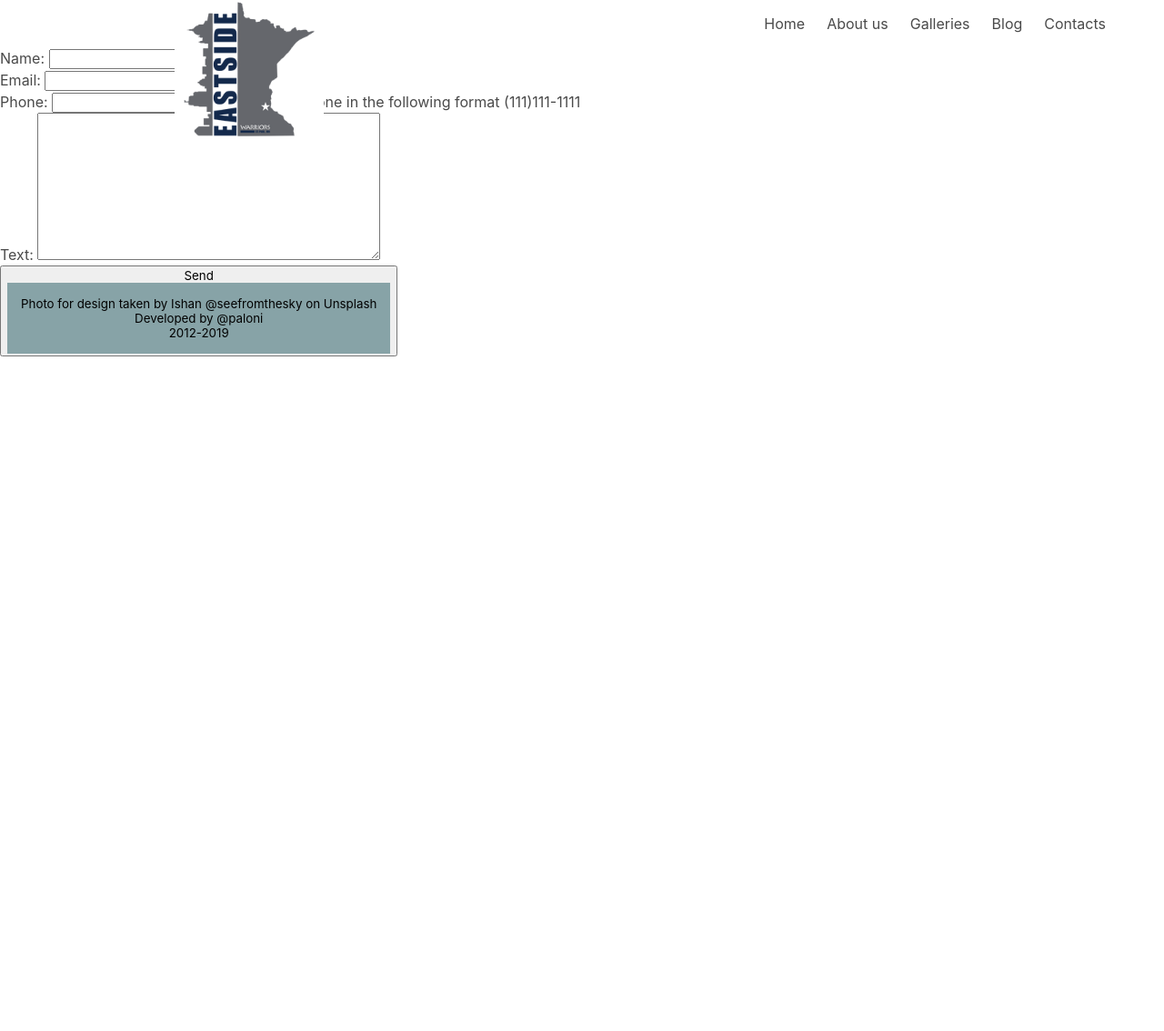
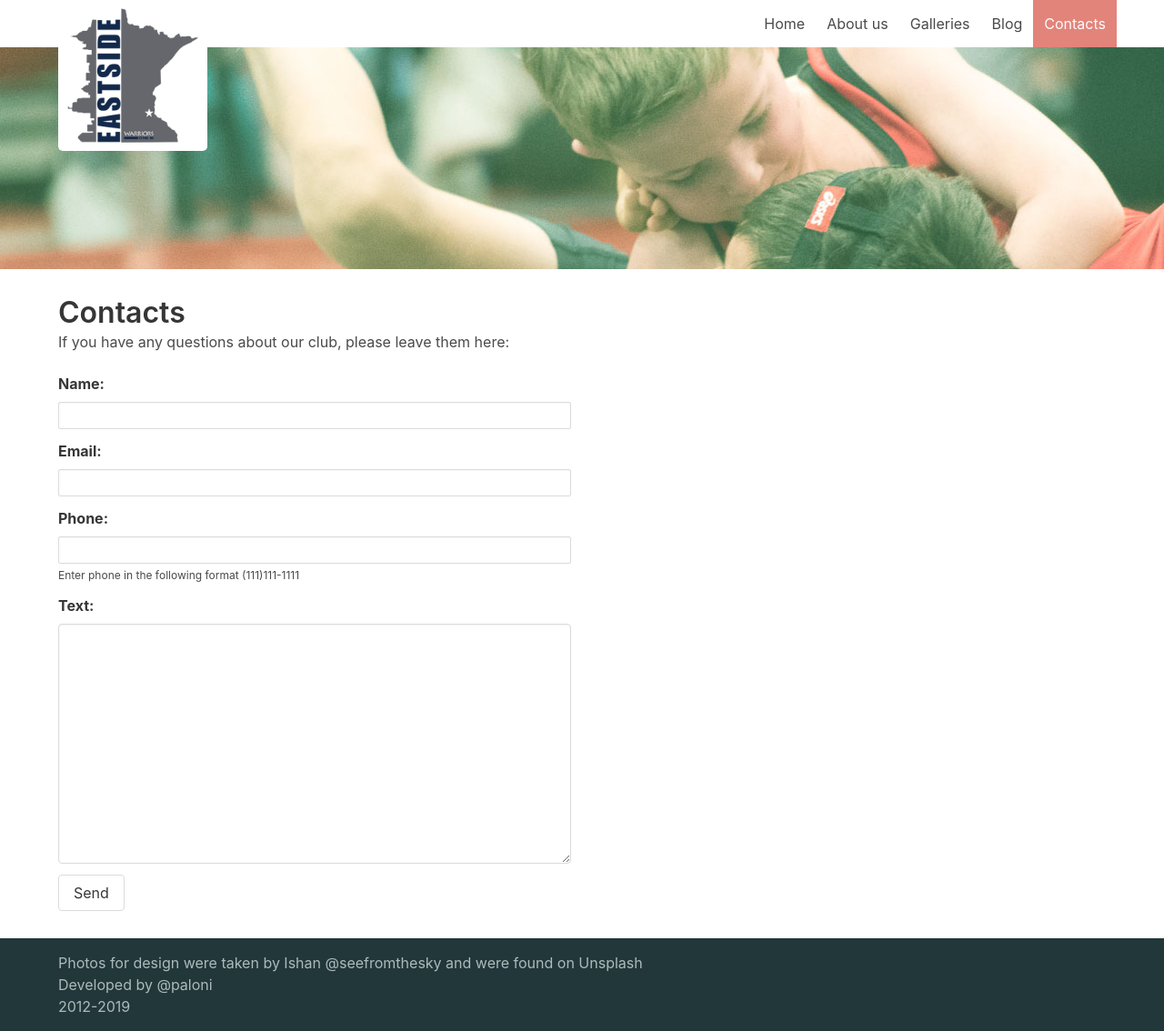
Before and after one commit to aaksionau/eswc, a Django app: page /contacts/ in a window 1280 px wide. Shown: the whole page at 91% size. Before the commit the page ends 392 px from the top, so only its background shows below. Run offline with Django 3.2, Linux system fonts and the light colour scheme.

Commit message:
Home and contact pages

```diff
--- /dev/null
+++ b/club/context.py
@@ -0,0 +1,7 @@
+from django.conf import settings
+
+
+def add_settings(request):
+    context = {'analytics_id': settings.GOOGLE_ANALYTICS}
+
+    return context
--- a/club/forms.py
+++ b/club/forms.py
@@ -1,4 +1,4 @@
-from django.forms import ModelForm
+from django.forms import ModelForm, forms
 from django.core.mail import send_mail
 from django.template.loader import render_to_string
 from django.conf import settings
--- a/club/templates/club/feedback.html
+++ b/club/templates/club/feedback.html
@@ -1,9 +1,57 @@
-{% extends "base.html" %}
+{% extends "secondary_base.html" %}
 {% block main %}
-        {% include "_messages.html" with messages=messages %}
-        <form action="" method="post" >
-            {% csrf_token %}
-            {{form.as_p}}
-            <button type="submit">Send</form>
-        </form>
+{{ block.super }}
+    <div class="container page">
+        <div class="columns">
+            <div class="column">
+                <h2 class="title">Contacts</h2>
+                <h4 class="subtitle is-6">If you have any questions about our club, please leave them here:</h4>
+                {% include "_messages.html" with messages=messages %}
+                {% if form.errors %}
+                    <article class="message is-danger">
+                        <div class="message-header">
+                            <p>Please correct those errors:</p>
+                            <button class="delete" aria-label="delete"></button>
+                        </div>
+                        <ul class="list">
+                            {% for field, errors in form.errors.items %}
+                                <li>Field [{{ field }}]: {{ errors|join:", "}}</li>
+                            {% endfor %}
+                        </ul>
+                    </article>
+                {% endif %}
+                <form action="" method="post" >
+                    {% csrf_token %}
+                    <div class="field">
+                        <label class="label" for="id_name">Name:</label>
+                        <div class="control is-small">
+                            <input class="input is-small" type="text" name="name" maxlength="50" required id="id_name">
+                        </div>
+                    </div>
+                    <div class="field">
+                        <label class="label" for="id_email">Email:</label>
+                        <div class="control is-small">
+                            <input class="input is-small" type="email" name="email" maxlength="254" required id="id_email">
+                        </div>
+                    </div>
+                    <div class="field">
+                        <label class="label" for="id_phone">Phone:</label>
+                        <div class="control is-small">
+                            <input class="input is-small" type="text" name="phone" maxlength="14" required id="id_phone">
+                        </div>
+                        <p class="help">Enter phone in the following format (111)111-1111</p>
+                    </div>
+                    <div class="field">
+                        <label class="label" for="id_text">Text:</label>
+                        <div class="control is-small">
+                            <textarea class="textarea" name="text" cols="40" rows="10" required id="id_text">
+                            </textarea>
+                        </div>
+                    </div>
+                    <button class="button" type="submit">Send</form>
+                </form>
+            </div>
+            <div class="column"></div>
+        </div>
+    </div>
 {% endblock main %}
--- a/club/templates/club/galleries.html
+++ b/club/templates/club/galleries.html
@@ -3,7 +3,7 @@
     {% for gallery in galleries %}
         <div class="gallery" style="background-image:url('/media/{{gallery.main_image}}')">
             <div class="details">
-                <h3><a href="{% url 'galleries:detail' gallery.slug %}" title="{{gallery.title}}"> {{gallery.title}}</a></h3>
+                <h3><a class="has-text-dark" href="{% url 'galleries:detail' gallery.slug %}" title="{{gallery.title}}"> {{gallery.title}}</a></h3>
                 <p class="subtitle is-7">{{gallery.date|date:'F t Y'}}<br/>{{gallery.author}}</p>
             </div>
         </div>
--- a/eswc/settings/base.py
+++ b/eswc/settings/base.py
@@ -56,6 +56,8 @@ TEMPLATES = [
                 'django.template.context_processors.request',
                 'django.contrib.auth.context_processors.auth',
                 'django.contrib.messages.context_processors.messages',
+
+                'club.context.add_settings',
             ],
         },
     },
@@ -120,7 +122,7 @@ MEDIA_URL = '/media/'
 
 GOOGLE_API_CLIENT_ID = config('GOOGLE_API_CLIENT_ID')
 GOOGLE_API_CLIENT_SECRET = config('GOOGLE_API_CLIENT_SECRET')
-
+GOOGLE_ANALYTICS = config('GOOGLE_ANALYTICS')
 
 FEEDBACK_RECIPIENTS = ['alexei.aksenov@gmail.com']
 MAX_ZIP_FILE_SIZE = 50  # MB
--- a/static/css/site.css
+++ b/static/css/site.css
@@ -1,19 +1,28 @@
 .logo{
-  position: absolute;
-  left: 15%;
   background-color: white;
   z-index: 100;
   padding: 0 7px;
   border-radius: 5px;
+  display: inline-block;
+  margin-top: -45px;
+  position: absolute;
 }
 .page__main-image{
   background-image: url('/static/img/main_image.jpg');
   height: 500px;
   width: 100%;
+  position: absolute;
+}
+.secondary_page__main-image{
+  background-image: url('/static/img/secondary_image.jpg');
+  height: 244px;
+  width: 100%;
+  position: absolute;
 }
 .coaches_list{
   display: flex;
   flex-flow: row wrap;
+  justify-content: center;
 }
 .coaches_list p{
   margin-bottom: 0;
@@ -22,19 +31,26 @@
   margin:50px 0;
   padding:20px 0;
 }
+.about {
+  margin-top: 500px;
+}
 .coach{
   background-repeat: no-repeat;
   background-position: center;
-  height: 215px;
+  height: 150px;
   background-size: cover;
 }
 .card {
-  width:250px;
-  margin-right: 10px;
-  margin-bottom: 10px;
+  width: 220px;
+  margin-right: 29px;
+  margin-bottom: 20px;
+}
+.coaches_list .card-content{
+  padding: 1rem;
 }
 .schedule{
   background-image: url('/static/img/schedule.jpg');
+  background-attachment:fixed;
 }
 .table {
   color: #fff;
@@ -82,7 +98,8 @@ section h1, .container h1{
   background-size: cover;
 }
 .galleries {
-  background-color: #69ada2;
+  background-image:url('/static/img/photo_background.jpg');
+  background-attachment:fixed;
   padding: 40px;
 }
 .galleries_list{
@@ -99,13 +116,24 @@ section h1, .container h1{
   background-repeat: no-repeat;
   background-size: cover;
   margin: 5px;
+  cursor: pointer;
 }
 .gallery .details {
   background-color: #fff;
-  opacity: 0.8;
+  opacity: 0.9;
   padding: 11px;
+  display: none;
 }
 footer{
-  background-color: #87a3a7;
+  background-color: #21373a;
   padding:15px;
+  color: #aebabb;
 }
+.page{
+  padding:30px 0;
+  margin-top: 244px;
+}
+.navbar-link.is-active, .navbar-link:focus, .navbar-link:focus-within, .navbar-link:hover, a.navbar-item.is-active, a.navbar-item:focus, a.navbar-item:focus-within, a.navbar-item:hover {
+  background-color: #e2847a !important;
+  color: #fbfcfd;
+}
--- a/templates/_messages.html
+++ b/templates/_messages.html
@@ -1,13 +1,13 @@
 {% if messages %}
-    <div class="ui message">
-        <i class="close icon"></i>
-        <div class="header">
-            Here are some messages after your request
+    <article class="message is-success">
+        <div class="message-header">
+            <p>Success</p>
+            <button class="delete" aria-label="delete"></button>
         </div>
         <ul class="messages">
             {% for message in messages %}
-                <li{% if message.tags %} class="item {{ message.tags }}"{% endif %}>{{ message }}</li>
+                <li {% if message.tags %} class="item {{ message.tags }}"{% endif %}>{{ message }}</li>
             {% endfor %}
         </ul>
-    </div>
+    </article>
 {% endif %}
--- /dev/null
+++ b/templates/analytics.html
@@ -0,0 +1,9 @@
+<!-- Global site tag (gtag.js) - Google Analytics -->
+<script async src="https://www.googletagmanager.com/gtag/js?id={{analytics_id}}"></script>
+<script>
+  window.dataLayer = window.dataLayer || [];
+  function gtag(){dataLayer.push(arguments);}
+  gtag('js', new Date());
+
+  gtag('config', '{{analytics_id}}');
+</script>
--- a/templates/base.html
+++ b/templates/base.html
@@ -6,22 +6,20 @@
   <meta http-equiv="X-UA-Compatible" content="IE=edge,chrome=1" />
   <meta name="viewport" content="width=device-width, initial-scale=1.0, maximum-scale=1.0">
   <title>Homepage - Semantic</title>
+  {% include "seo.html" with page=page %}
   <link rel="stylesheet" type="text/css" href="{% static 'css/bulma.min.css' %}">
   <link rel="stylesheet" type="text/css" href="{% static 'css/site.css' %}">
 {% block styles %}
 {% endblock styles %}
 </head>
 <body>
-    <div class="logo">
-        <img src="{% static 'img/logo.png' %}" title="East Side Wrestling Club" width="150" />
-    </div>
     {% include "menu.html" %}
     {% block main %}
 
     {% endblock main %}
     <footer>
         <div class="container">
-        Photo for design taken by Ishan @seefromthesky on Unsplash <br/>
+        Photos for design were taken by Ishan @seefromthesky and were found on Unsplash <br/>
         Developed by @paloni<br/>
         2012-{% now 'Y'%}
         </div>
@@ -38,7 +36,14 @@
                 $(".navbar-burger").toggleClass("is-active");
                 $(".navbar-menu").toggleClass("is-active");
             });
+            $(".delete").click(function() {
+                $('.message').hide();
+            });
         });
     </script>
+
+    {% block scripts %}
+    {% endblock scripts %}
+    {% include "analytics.html" with analytics_id=analytics_id %}
 </body>
 </html>
--- a/templates/menu.html
+++ b/templates/menu.html
@@ -1,5 +1,5 @@
 {% load static %}
-<div class="container">
+<div class="container menu">
     <nav class="navbar" role="navigation" aria-label="main navigation">
         <div class="navbar-brand">
             <a role="button" class="navbar-burger burger" aria-label="menu" aria-expanded="false" data-target="navbarBasicExample">
@@ -8,10 +8,10 @@
             <span aria-hidden="true"></span>
             </a>
         </div>
-
+{% with view_name=request.resolver_match.view_name %}
         <div id="navbarBasicExample" class="navbar-menu">
             <div class="navbar-end">
-            <a class="navbar-item">
+            <a class="navbar-item {% if view_name == 'club:main' %}is-active{% endif %}" href="{% url 'club:main' %}">
                 Home
             </a>
             <a class="navbar-item">
@@ -23,10 +23,11 @@
             <a class="navbar-item">
                 Blog
             </a>
-            <a class="navbar-item">
+            <a class="navbar-item {% if view_name == 'club:contacts' %}is-active{% endif %}" href="{% url 'club:contacts' %}" title="Contacts">
                 Contacts
             </a>
             </div>
+{% endwith %}
         </div>
     </nav>
 </div>
--- /dev/null
+++ b/templates/open_graph.html
@@ -0,0 +1,3 @@
+<meta property="og:title" content="Харьковское областное объединение церквей ЕХБ" />
+<meta property="og:image" content="https://www.ecb.kh.ua/static/media/video_categories/logo_facebook.png" />
+<meta property="og:url" content="https://www.ecb.kh.ua/home/" />
--- /dev/null
+++ b/templates/robots.txt
@@ -0,0 +1,2 @@
+User-agent: *
+Disallow: /admin/*
--- /dev/null
+++ b/templates/secondary_base.html
@@ -0,0 +1,12 @@
+{% extends "base.html" %}
+{% load static %}
+
+{% block main %}
+<div class="secondary_page__main-image">
+    <div class="container">
+        <div class="logo">
+            <img src="{% static 'img/logo.png' %}" title="East Side Wrestling Club" width="150" />
+        </div>
+    </div>
+</div>
+{% endblock main %}
--- /dev/null
+++ b/templates/seo.html
@@ -0,0 +1,4 @@
+{% if page %}
+    <meta name="description" content="{{page.seo_description}}">
+    <meta name="keywords" content="{{page.seo_keywords}}">
+{% endif %}
```
Also changed, not shown: club/templates/club/index.html (+18 -1 lines), templates/json-ld.html (added, +16 -0 lines), templates/pagination.html (added, +23 -0 lines), static/img/photo_background.jpg (added), static/img/schedule.jpg, static/img/secondary_image.jpg (added).
